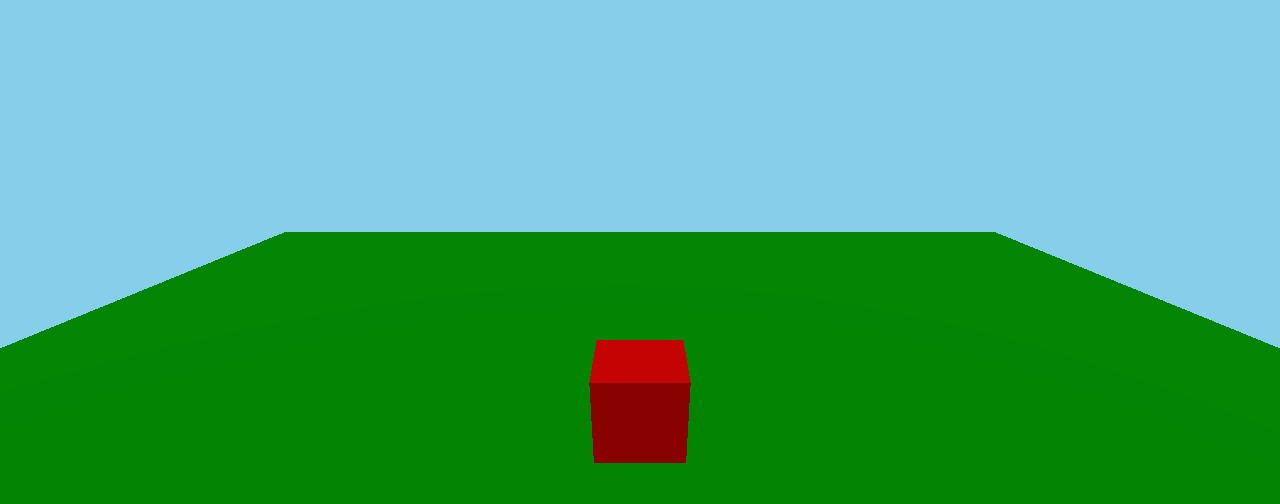
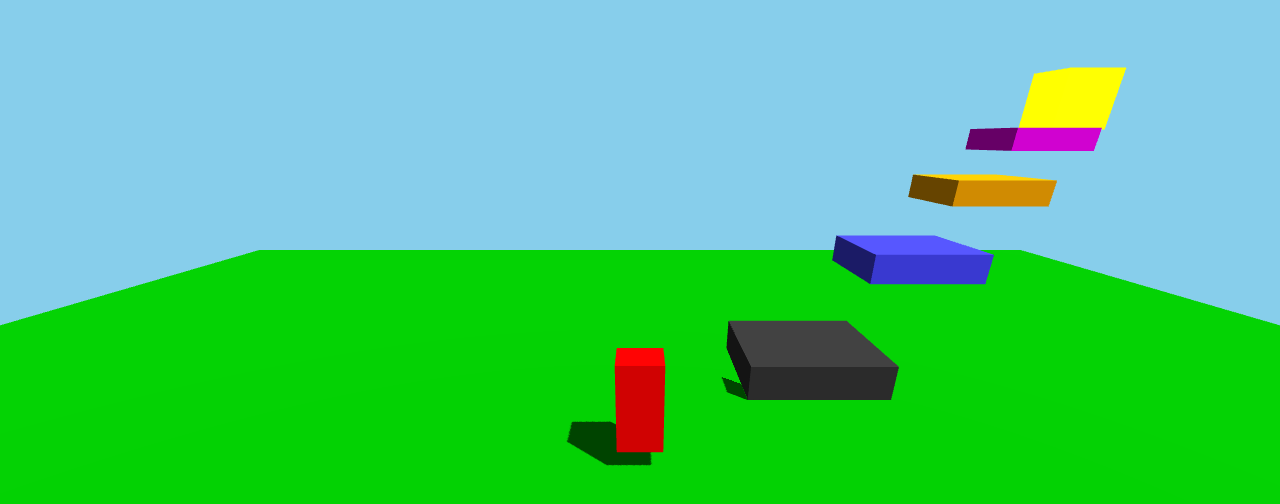
Before and after one commit to 67thegoat/Manvik-Jain, a plain HTML site: page obby.html in a window 1280 px wide. Drawn offline with nearby package versions, Linux system fonts and the light colour scheme; animation ran at ten frames a second.

Commit message:
Update obby.html

```diff
--- a/obby.html
+++ b/obby.html
@@ -1,7 +1,7 @@
 <!DOCTYPE html>
 <html>
 <head>
-<title>3D Game</title>
+<title>3D Obby</title>
 
 <style>
 body{
@@ -32,58 +32,117 @@ window.innerWidth/window.innerHeight,
 1000
 );
 
-const renderer = new THREE.WebGLRenderer();
+const renderer = new THREE.WebGLRenderer({
+antialias:true
+});
 
 renderer.setSize(window.innerWidth,window.innerHeight);
+
+renderer.shadowMap.enabled = true;
 
 document.body.appendChild(renderer.domElement);
 
 const light = new THREE.DirectionalLight(0xffffff,1);
 
-light.position.set(5,10,7);
+light.position.set(10,20,10);
+
+light.castShadow = true;
 
 scene.add(light);
 
-const floorGeometry = new THREE.BoxGeometry(20,1,20);
+const ambient = new THREE.AmbientLight(0xffffff,0.4);
 
-const floorMaterial = new THREE.MeshStandardMaterial({
+scene.add(ambient);
+
+const floorGeo = new THREE.BoxGeometry(50,1,50);
+
+const floorMat = new THREE.MeshStandardMaterial({
 color:0x00aa00
 });
 
-const floor = new THREE.Mesh(
-floorGeometry,
-floorMaterial
-);
+const floor = new THREE.Mesh(floorGeo,floorMat);
 
-floor.position.y=-1;
+floor.receiveShadow = true;
+
+floor.position.y = -1;
 
 scene.add(floor);
 
-const playerGeometry = new THREE.BoxGeometry(1,1,1);
+const playerGeo = new THREE.BoxGeometry(1,2,1);
 
-const playerMaterial = new THREE.MeshStandardMaterial({
+const playerMat = new THREE.MeshStandardMaterial({
 color:0xff0000
 });
 
-const player = new THREE.Mesh(
-playerGeometry,
-playerMaterial
-);
+const player = new THREE.Mesh(playerGeo,playerMat);
+
+player.castShadow = true;
+
+player.position.y = 1;
 
 scene.add(player);
 
-camera.position.z=5;
-camera.position.y=3;
+function createPlatform(x,y,z,color){
 
-document.addEventListener('keydown',(e)=>{
+  const geo = new THREE.BoxGeometry(4,1,4);
 
-  if(e.key=="ArrowUp") player.position.z-=0.3;
+  const mat = new THREE.MeshStandardMaterial({
+    color:color
+  });
 
-  if(e.key=="ArrowDown") player.position.z+=0.3;
+  const block = new THREE.Mesh(geo,mat);
 
-  if(e.key=="ArrowLeft") player.position.x-=0.3;
+  block.position.set(x,y,z);
 
-  if(e.key=="ArrowRight") player.position.x+=0.3;
+  block.castShadow = true;
+
+  block.receiveShadow = true;
+
+  scene.add(block);
+
+}
+
+createPlatform(5,0,-5,0x333333);
+createPlatform(10,2,-10,0x4444ff);
+createPlatform(15,4,-15,0xffaa00);
+createPlatform(20,6,-20,0xff00ff);
+
+const goalGeo = new THREE.BoxGeometry(3,3,3);
+
+const goalMat = new THREE.MeshStandardMaterial({
+color:0xffff00,
+emissive:0xffff00
+});
+
+const goal = new THREE.Mesh(goalGeo,goalMat);
+
+goal.position.set(25,8,-25);
+
+scene.add(goal);
+
+let velocityY = 0;
+
+let onGround = false;
+
+const keys = {};
+
+document.addEventListener("keydown",(e)=>{
+
+  keys[e.key] = true;
+
+  if(e.code=="Space" && onGround){
+
+    velocityY = 0.25;
+
+    onGround = false;
+
+  }
+
+});
+
+document.addEventListener("keyup",(e)=>{
+
+  keys[e.key] = false;
 
 });
 
@@ -91,11 +150,47 @@ function animate(){
 
   requestAnimationFrame(animate);
 
+  if(keys["w"] || keys["ArrowUp"])
+    player.position.z -= 0.15;
+
+  if(keys["s"] || keys["ArrowDown"])
+    player.position.z += 0.15;
+
+  if(keys["a"] || keys["ArrowLeft"])
+    player.position.x -= 0.15;
+
+  if(keys["d"] || keys["ArrowRight"])
+    player.position.x += 0.15;
+
+  velocityY -= 0.01;
+
+  player.position.y += velocityY;
+
+  if(player.position.y <= 1){
+
+    player.position.y = 1;
+
+    velocityY = 0;
+
+    onGround = true;
+
+  }
+
   camera.position.x = player.position.x;
 
-  camera.position.z = player.position.z + 5;
+  camera.position.y = player.position.y + 5;
+
+  camera.position.z = player.position.z + 10;
 
   camera.lookAt(player.position);
+
+  if(player.position.distanceTo(goal.position) < 3){
+
+    alert("YOU WIN!");
+
+    player.position.set(0,1,0);
+
+  }
 
   renderer.render(scene,camera);
 
```
